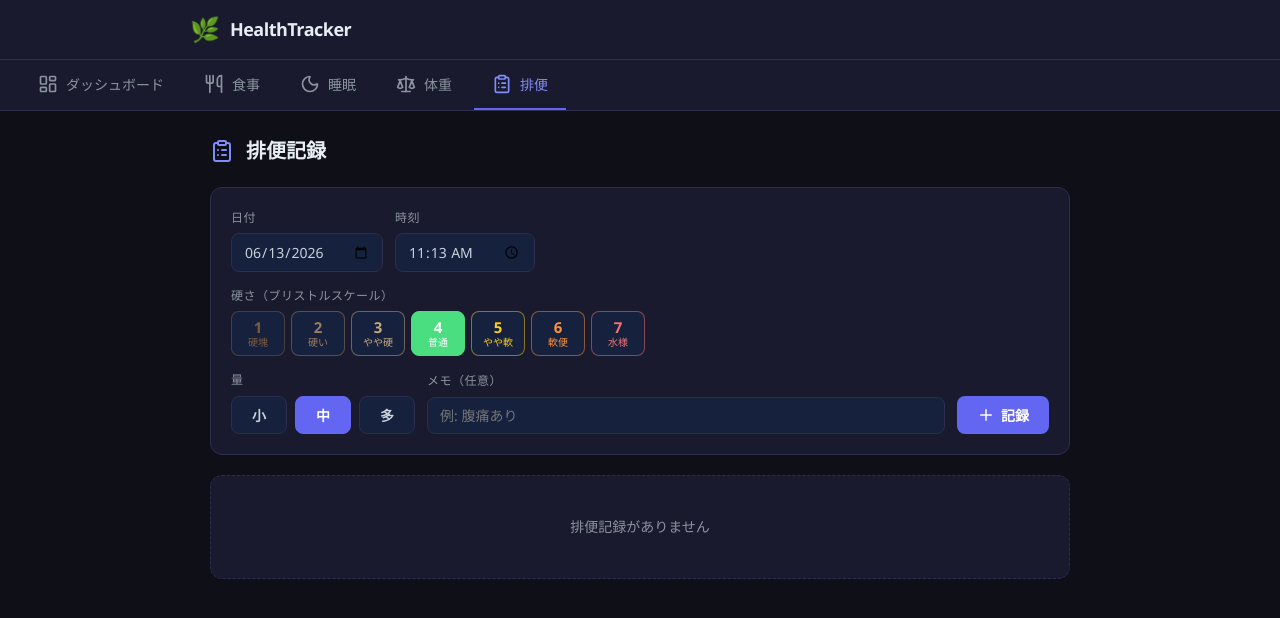
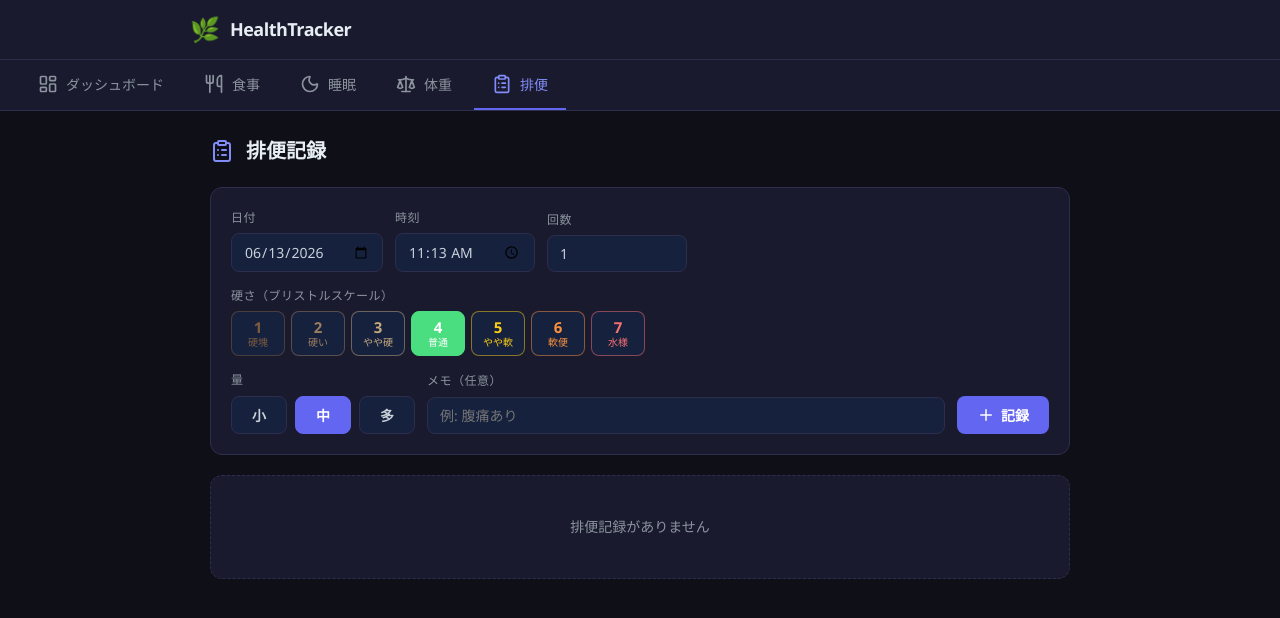
Before and after one commit to maemaekaachan-beep/health-manager, a React (Vite) app: page / in a window 1280 px wide. Both pictures are taken after a click on the button "排便". Shown: the top 618 px of the page. Built offline with nearby package versions, Linux system fonts and the light colour scheme.

Commit message:
排便記録に回数フィールドを追加
BowelEntryにcount?(number)を追加し、フォームと履歴一覧に回数を表示。
既存データとの後方互換はcount ?? 1で保持。

Co-Authored-By: Claude Sonnet 4.6 <noreply@anthropic.com>

```diff
--- a/src/components/BowelTracker.tsx
+++ b/src/components/BowelTracker.tsx
@@ -37,6 +37,7 @@ export default function BowelTracker({ entries, onAdd, onDelete }: Props) {
     time: format(now, 'HH:mm'),
     bristol: 4 as BowelEntry['bristol'],
     amount: 'medium' as BowelEntry['amount'],
+    count: 1,
     note: '',
   });
 
@@ -48,6 +49,7 @@ export default function BowelTracker({ entries, onAdd, onDelete }: Props) {
       time: form.time,
       bristol: form.bristol,
       amount: form.amount,
+      count: form.count,
       note: form.note || undefined,
     });
     const n = new Date();
@@ -55,6 +57,7 @@ export default function BowelTracker({ entries, onAdd, onDelete }: Props) {
       ...prev,
       date: format(n, 'yyyy-MM-dd'),
       time: format(n, 'HH:mm'),
+      count: 1,
       note: '',
     }));
   };
@@ -86,6 +89,16 @@ export default function BowelTracker({ entries, onAdd, onDelete }: Props) {
               type="time"
               value={form.time}
               onChange={e => setForm(prev => ({ ...prev, time: e.target.value }))}
+            />
+          </div>
+          <div className="form-group" style={{ maxWidth: 100 }}>
+            <label>回数</label>
+            <input
+              type="number"
+              min={1}
+              max={99}
+              value={form.count}
+              onChange={e => setForm(prev => ({ ...prev, count: Math.max(1, Number(e.target.value)) }))}
             />
           </div>
         </div>
@@ -162,7 +175,7 @@ export default function BowelTracker({ entries, onAdd, onDelete }: Props) {
                   </span>
                   {entry.note && <span className="entry-time">{entry.note}</span>}
                 </div>
-                <span className="entry-calories">量: {AMOUNT_LABEL[entry.amount]}</span>
+                <span className="entry-calories">量: {AMOUNT_LABEL[entry.amount]}　{entry.count ?? 1}回</span>
                 <button
                   className="btn-delete"
                   onClick={() => onDelete(entry.id)}
--- a/src/types.ts
+++ b/src/types.ts
@@ -29,6 +29,7 @@ export interface BowelEntry {
   time: string;
   bristol: 1 | 2 | 3 | 4 | 5 | 6 | 7;
   amount: 'small' | 'medium' | 'large';
+  count?: number;
   note?: string;
 }
 
```
